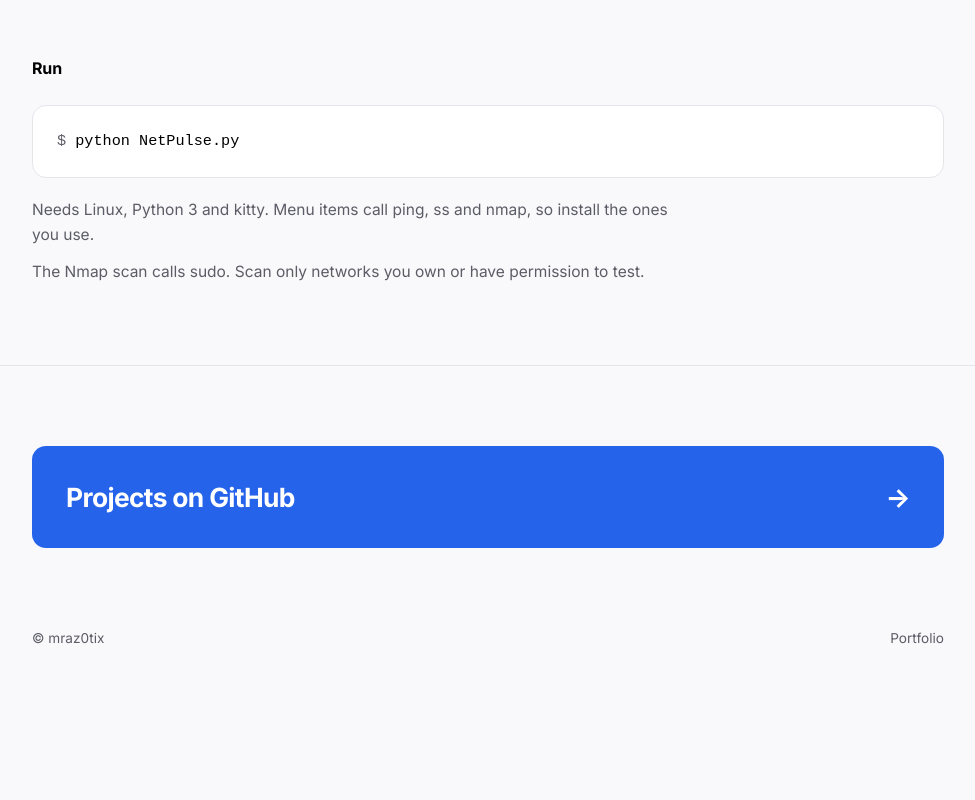
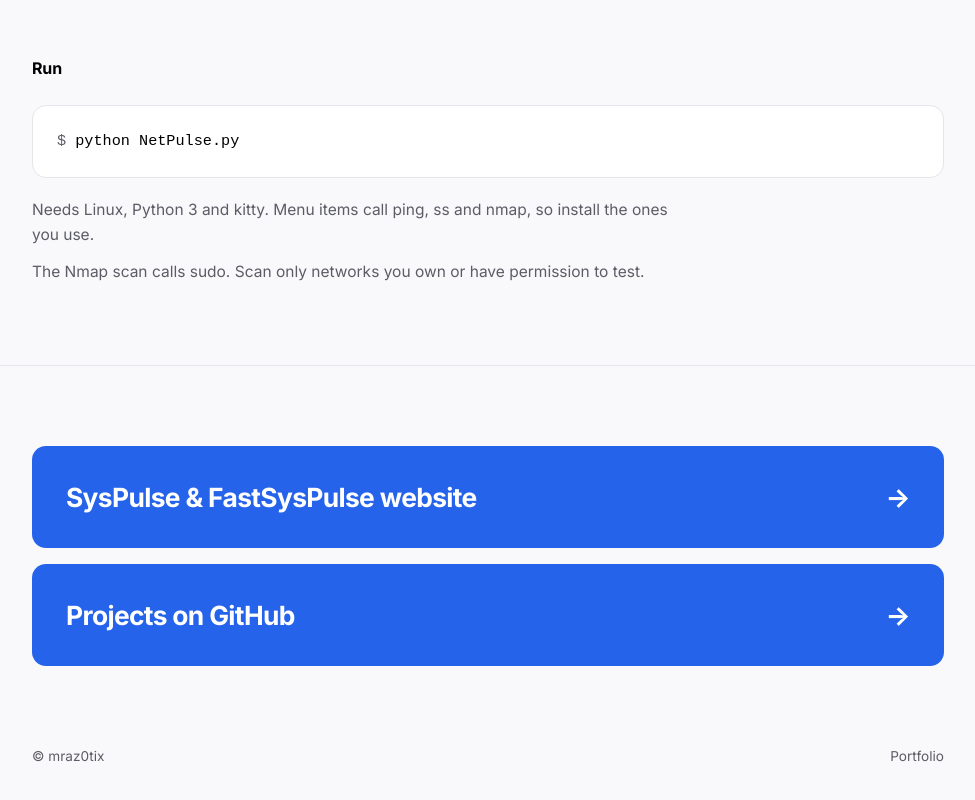
Before and after one commit to mraz0tix-code/NetPulseSite, a plain HTML site: page index.html in a window 1280 px wide. Shown: the part 3516-4316 px from the top of the page, without its empty margins (152-1127 px from the left). Before the commit the page ends 4214 px from the top, so only its background shows below. Drawn offline with Linux system fonts and the light colour scheme.

Commit message:
Update index.html

```diff
--- a/index.html
+++ b/index.html
@@ -377,6 +377,8 @@
   /* CTA */
   .cta { border-bottom: none; }
 
+  .btns { display: flex; flex-direction: column; gap: 16px; }
+
   .btn {
     display: flex;
     align-items: center;
@@ -624,10 +626,16 @@
 
   <section class="cta">
     <div class="container">
-      <a class="btn" href="https://github.com/mraz0tix-code" target="_blank" rel="noopener noreferrer">
-        <span data-i18n="cta">Projects on GitHub</span>
-        <span class="arrow" aria-hidden="true">→</span>
-      </a>
+      <div class="btns">
+        <a class="btn" href="https://mraz0tix-code.github.io/SysPulse_FastSysPulse/" target="_blank" rel="noopener noreferrer">
+          <span data-i18n="sys_site_cta">SysPulse &amp; FastSysPulse website</span>
+          <span class="arrow" aria-hidden="true">→</span>
+        </a>
+        <a class="btn" href="https://github.com/mraz0tix-code" target="_blank" rel="noopener noreferrer">
+          <span data-i18n="cta">Projects on GitHub</span>
+          <span class="arrow" aria-hidden="true">→</span>
+        </a>
+      </div>
     </div>
   </section>
 </main>
@@ -674,6 +682,7 @@
       run_title: 'Запуск',
       run_need: 'Нужны Linux, Python 3 и kitty. Пункты меню вызывают ping, ss и nmap, поэтому установите те, которыми пользуетесь.',
       run_warn: 'Сканирование Nmap вызывает sudo. Сканируйте только свои сети или те, на проверку которых есть разрешение.',
+      sys_site_cta: 'Сайт про SysPulse и FastSysPulse',
       cta: 'Проекты на GitHub',
       foot_back: 'Портфолио',
       theme_label: 'Тёмная тема'
@@ -708,6 +717,7 @@
       run_title: 'Run',
       run_need: 'Needs Linux, Python 3 and kitty. Menu items call ping, ss and nmap, so install the ones you use.',
       run_warn: 'The Nmap scan calls sudo. Scan only networks you own or have permission to test.',
+      sys_site_cta: 'SysPulse & FastSysPulse website',
       cta: 'Projects on GitHub',
       foot_back: 'Portfolio',
       theme_label: 'Dark theme'
```
